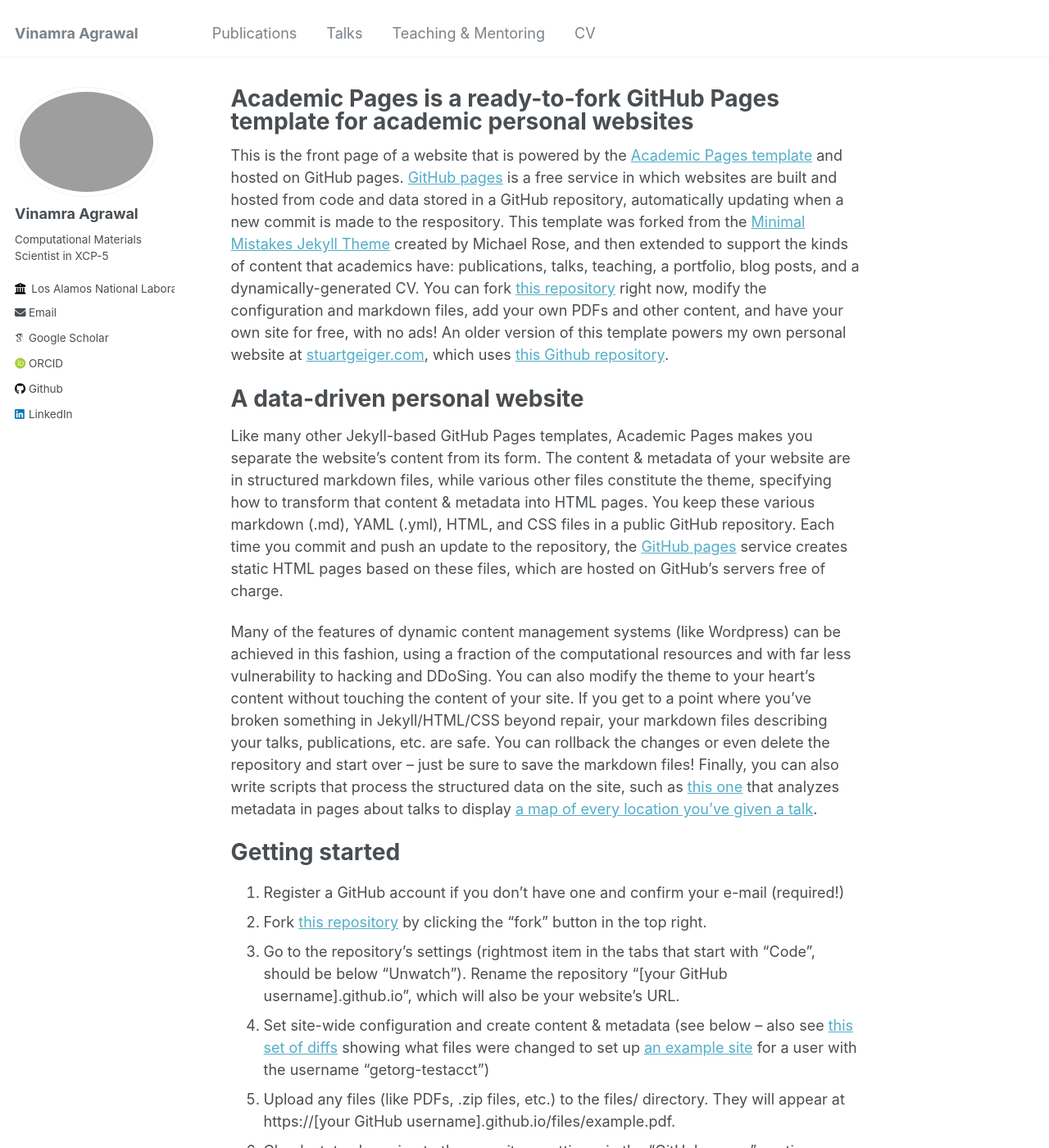
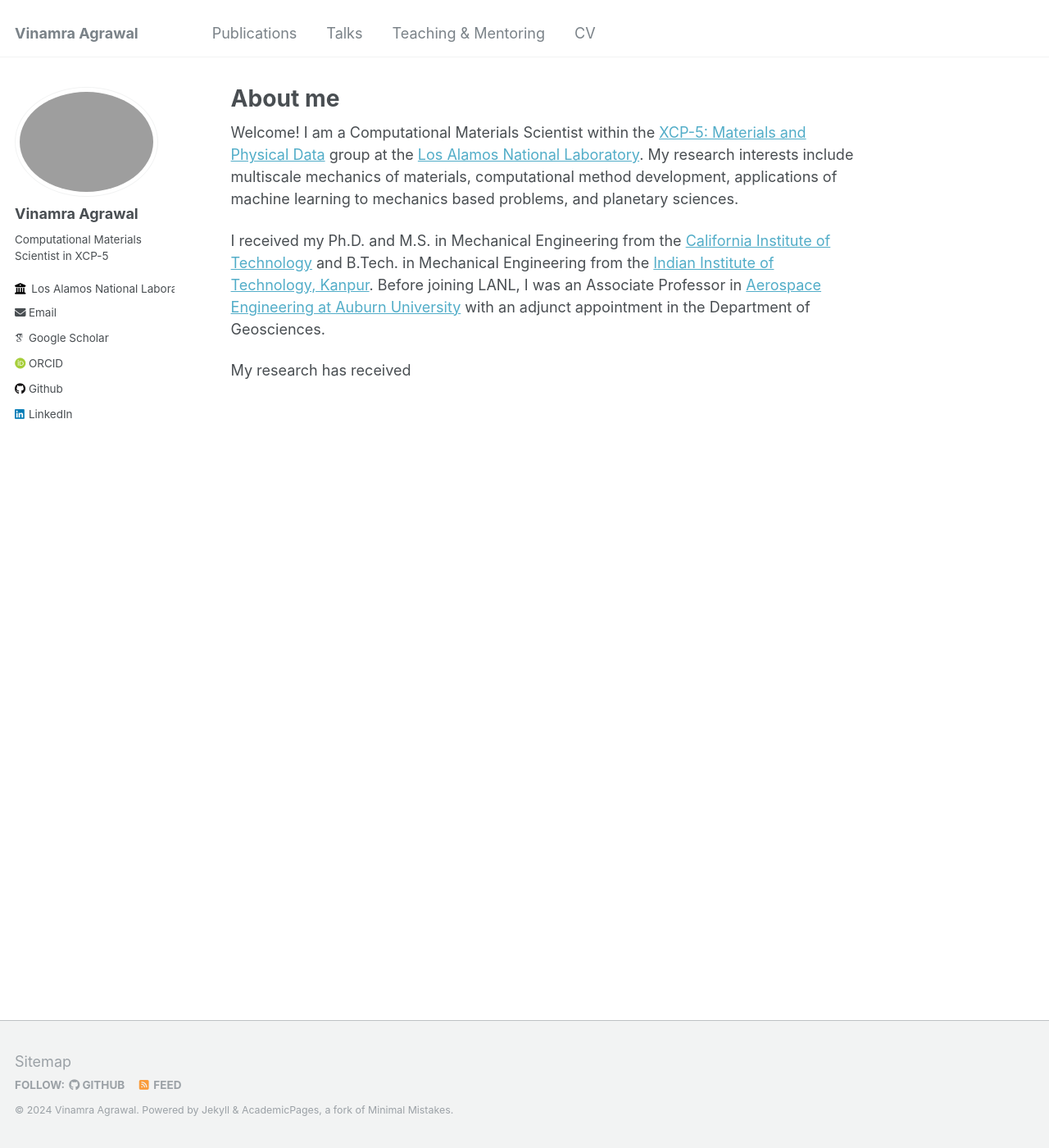
Before and after one commit to vinagr/vinagr.github.io, a Jekyll site: the page built from _pages/about.md, in a window 1280 px wide and 1400 px high. Shown: the whole window at 82% size. Built offline with Jekyll 4.4.1, drawn with Linux system fonts in a browser that asks for light colours; some web fonts are replaced; some of the changed text lies outside the part shown.

Commit message:
editing welcome page

```diff
--- a/_pages/about.md
+++ b/_pages/about.md
@@ -1,15 +1,19 @@
 ---
 permalink: /
-title: "Academic Pages is a ready-to-fork GitHub Pages template for academic personal websites"
+title: "About me"
 author_profile: true
 redirect_from:
   - /about/
   - /about.html
 ---
 
-This is the front page of a website that is powered by the [Academic Pages template](https://github.com/academicpages/academicpages.github.io) and hosted on GitHub pages. [GitHub pages](https://pages.github.com) is a free service in which websites are built and hosted from code and data stored in a GitHub repository, automatically updating when a new commit is made to the respository. This template was forked from the [Minimal Mistakes Jekyll Theme](https://mmistakes.github.io/minimal-mistakes/) created by Michael Rose, and then extended to support the kinds of content that academics have: publications, talks, teaching, a portfolio, blog posts, and a dynamically-generated CV. You can fork [this repository](https://github.com/academicpages/academicpages.github.io) right now, modify the configuration and markdown files, add your own PDFs and other content, and have your own site for free, with no ads! An older version of this template powers my own personal website at [stuartgeiger.com](http://stuartgeiger.com), which uses [this Github repository](https://github.com/staeiou/staeiou.github.io).
+Welcome! I am a Computational Materials Scientist within the [XCP-5: Materials and Physical Data](https://organizations.lanl.gov/xcp/xcp-5/) group at the [Los Alamos National Laboratory](https://lanl.gov). My research interests include multiscale mechanics of materials, computational method development, applications of machine learning to mechanics based problems, and planetary sciences.
 
-A data-driven personal website
+I received my Ph.D. and M.S. in Mechanical Engineering from the [California Institute of Technology](https://mce.caltech.edu) and B.Tech. in Mechanical Engineering from the [Indian Institute of Technology, Kanpur](https://www.iitk.ac.in/me). Before joining LANL, I was an Associate Professor in [Aerospace Engineering at Auburn University](https://eng.auburn.edu/aero) with an adjunct appointment in the Department of Geosciences.
+
+My research has received
+
+<!-- A data-driven personal website
 ======
 Like many other Jekyll-based GitHub Pages templates, Academic Pages makes you separate the website's content from its form. The content & metadata of your website are in structured markdown files, while various other files constitute the theme, specifying how to transform that content & metadata into HTML pages. You keep these various markdown (.md), YAML (.yml), HTML, and CSS files in a public GitHub repository. Each time you commit and push an update to the repository, the [GitHub pages](https://pages.github.com/) service creates static HTML pages based on these files, which are hosted on GitHub's servers free of charge.
 
@@ -46,4 +50,4 @@ Example: editing a markdown file for a talk
 
 For more info
 ------
-More info about configuring Academic Pages can be found in [the guide](https://academicpages.github.io/markdown/). The [guides for the Minimal Mistakes theme](https://mmistakes.github.io/minimal-mistakes/docs/configuration/) (which this theme was forked from) might also be helpful.
+More info about configuring Academic Pages can be found in [the guide](https://academicpages.github.io/markdown/). The [guides for the Minimal Mistakes theme](https://mmistakes.github.io/minimal-mistakes/docs/configuration/) (which this theme was forked from) might also be helpful. -->
```
